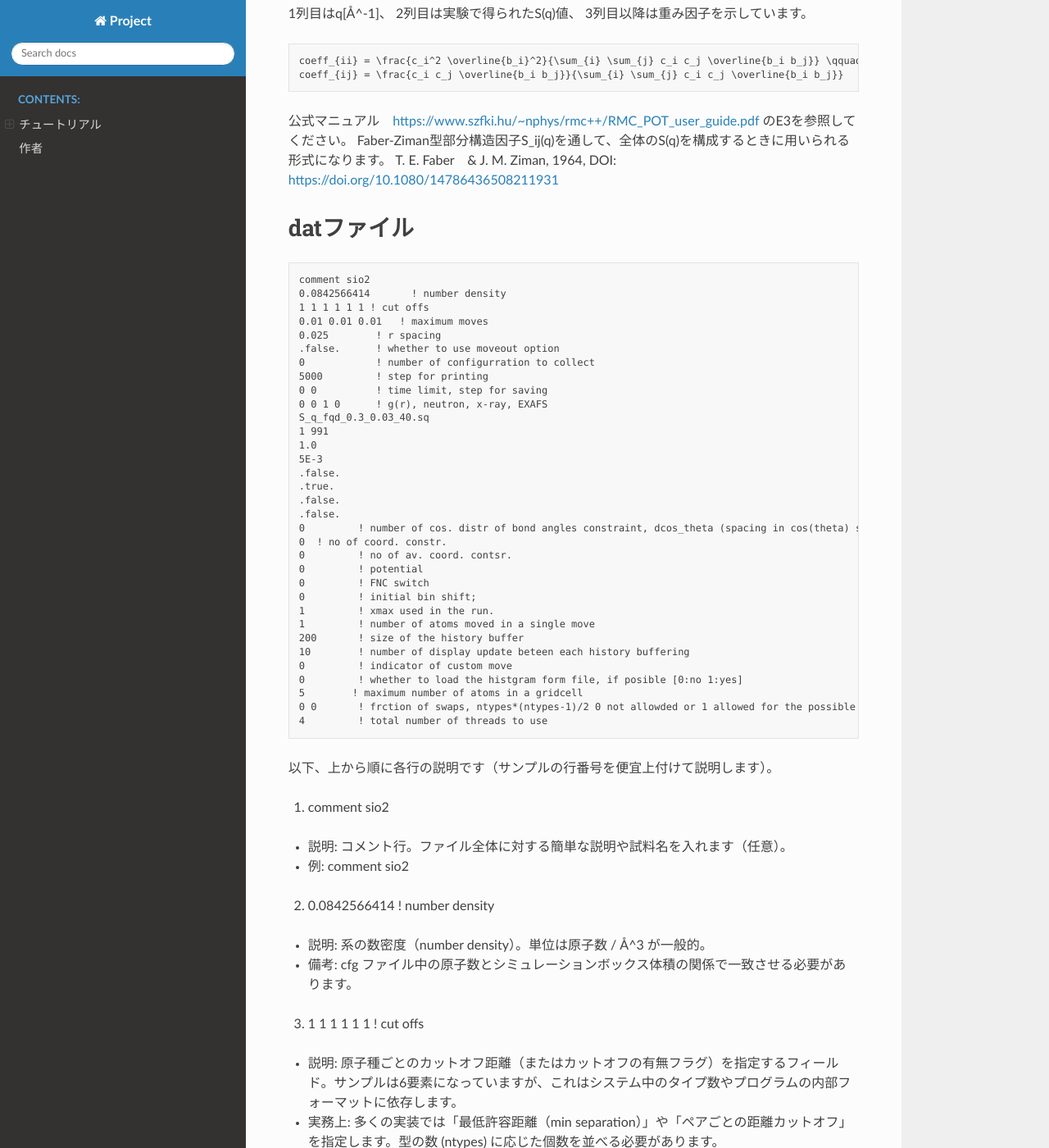
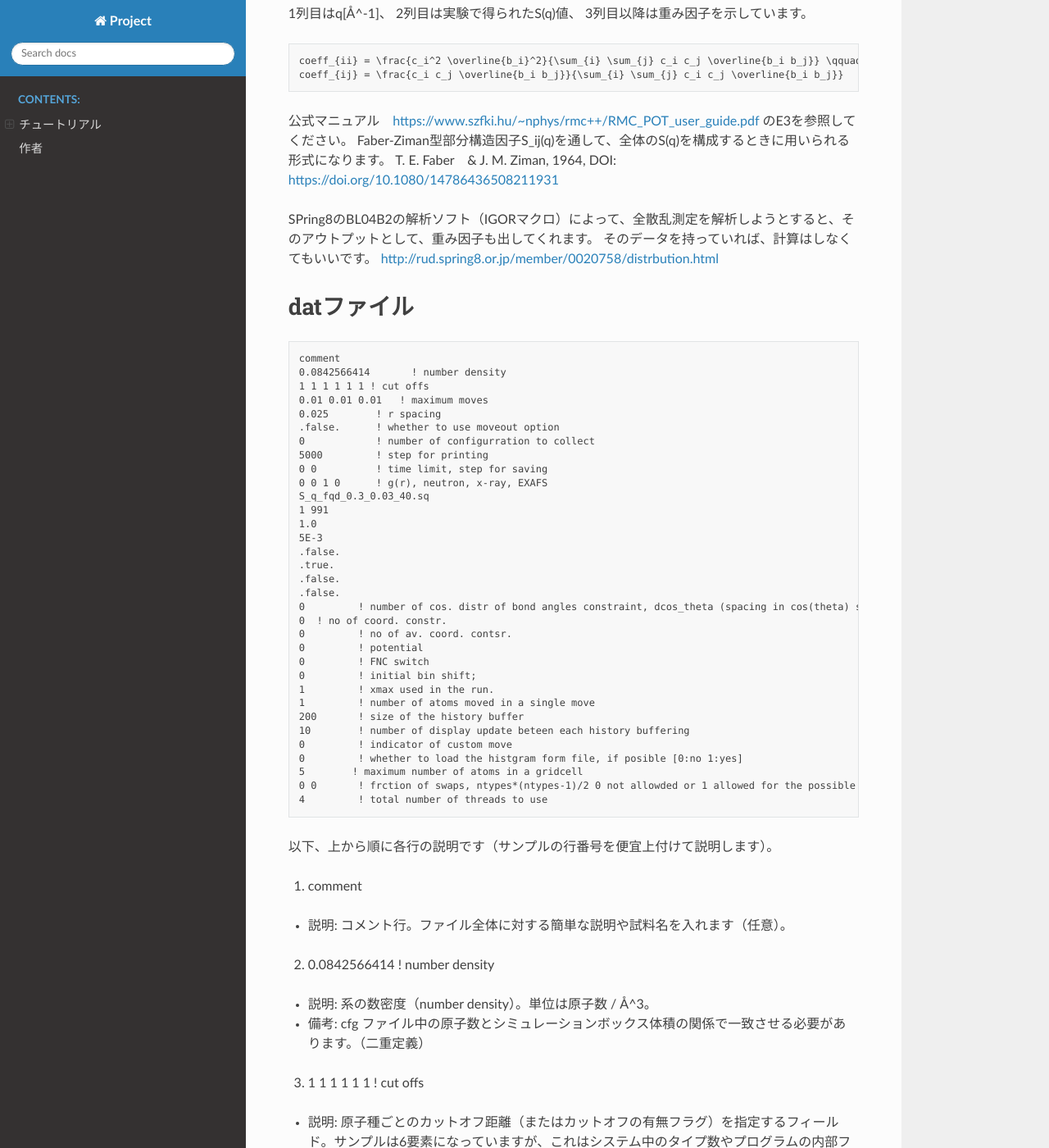
Before and after one commit to ohara-lab-su/rmc_dft, a Sphinx documentation site: the page built from docs/tutorials/rmcpot_input_explained.md, in a window 1280 px wide and 1400 px high, scrolled down 581 px. Shown: the whole window at 82% size. Built offline with Sphinx 7.4.7 and the Read the Docs theme 3.1.0, drawn with Linux system fonts in a browser that asks for light colours; pages that are not in the unit, such as notebooks, are missing from menus; some of the changed text lies outside the part shown.

Commit message:
Enhance rmcpot input documentation with details
Added explanations and clarifications for various parameters in the rmcpot input file documentation.

````diff
--- a/docs/tutorials/rmcpot_input_explained.md
+++ b/docs/tutorials/rmcpot_input_explained.md
@@ -30,10 +30,14 @@
 Faber-Ziman型部分構造因子S_ij(q)を通して、全体のS(q)を構成するときに用いられる形式になります。
 T. E. Faber　& J. M. Ziman, 1964, DOI: https://doi.org/10.1080/14786436508211931
 
+SPring8のBL04B2の解析ソフト（IGORマクロ）によって、全散乱測定を解析しようとすると、そのアウトプットとして、重み因子も出してくれます。
+そのデータを持っていれば、計算はしなくてもいいです。
+http://rud.spring8.or.jp/member/0020758/distrbution.html
+
 # datファイル
 
 ```{code}
-comment sio2
+comment
 0.0842566414       ! number density
 1 1 1 1 1 1 ! cut offs
 0.01 0.01 0.01   ! maximum moves
@@ -70,18 +74,18 @@
 
 以下、上から順に各行の説明です（サンプルの行番号を便宜上付けて説明します）。
 
-1) comment sio2
+1) comment
 - 説明: コメント行。ファイル全体に対する簡単な説明や試料名を入れます（任意）。
-- 例: comment sio2
 
 2) 0.0842566414       ! number density
-- 説明: 系の数密度（number density）。単位は原子数 / Å^3 が一般的。
-- 備考: cfg ファイル中の原子数とシミュレーションボックス体積の関係で一致させる必要があります。
+- 説明: 系の数密度（number density）。単位は原子数 / Å^3。
+- 備考: cfg ファイル中の原子数とシミュレーションボックス体積の関係で一致させる必要があります。（二重定義）
 
 3) 1 1 1 1 1 1 ! cut offs
 - 説明: 原子種ごとのカットオフ距離（またはカットオフの有無フラグ）を指定するフィールド。サンプルは6要素になっていますが、これはシステム中のタイプ数やプログラムの内部フォーマットに依存します。
 - 実務上: 多くの実装では「最低許容距離（min separation）」や「ペアごとの距離カットオフ」を指定します。型の数 (ntypes) に応じた個数を並べる必要があります。
-- 注意: 正確な並びや意味（ペアごと/タイプごと）は使用している RMC_POT のバージョンやドキュメントに従ってください。
+- 並びは3元型の場合、11,12,13,22,23,33となっているはずです。
+- n元型の場合、11,12,13,14, ... , 1n, 22, 23,...,2n, 33, 34, ..., 3n, ..., nn となるはずです。
 
 4) 0.01 0.01 0.01   ! maximum moves
 - 説明: 原子移動の最大振幅（1 回の move での最大変位）を指定します。複数値が並んでいる場合はタイプごと、または移動タイプごとの設定になっていることがあります。単位は Å。
@@ -122,6 +126,8 @@
 
 14) 5E-3
 - 説明: S(q) の許容誤差（tolerance）や最小変化量の許容値などを表す数値。例えばフィッティングの収束条件や S(q) での最小分解能を指定することがあります。
+- いや、たぶんこれが温度因子じゃないかな。メトロポリス法の。で、マニュアルでstatndard deviationとして示されているものじゃないかな。そうだとしたら(温度)^0.5 になる。
+- マニュアルによると、「5E-3 0」、「5E-3 1」、など書き分けができて、前者ではΧ、後者ではRwを用いることになるらしい。
 
 15) .false.
 - 説明: ブール値フラグ。例えば S(q) のバックグラウンド補正を行うか、平滑化をするかなどのフラグが入ります（正確な割当はマニュアル参照）。
@@ -176,7 +182,7 @@
 - 説明: 交換（swap）に関する設定。最初の数値は交換の比率や制御値、2 番目の数値は swap を許可するか否か（0: 許可しない、1: 許可する）を示します。ntypes*(ntypes-1)/2 は可能な混合部分（タイプ間交換）の数に対応するという注釈です。
 
 33) 4         ! total number of threads to use
-- 説明: 使用するスレッド数（並列度）。マシンスペックに合わせて設定してください。
+- 説明: 使用するスレッド数（並列度）。マシンスペックに合わせて設定してください。たぶんこれは変えたとしても、1スレッドになってしまう気がする。
 
 ---
 
````
Also changed, not shown: other parts of docs/tutorials/rmcpot_input_explained.md (+2 -2 lines).
